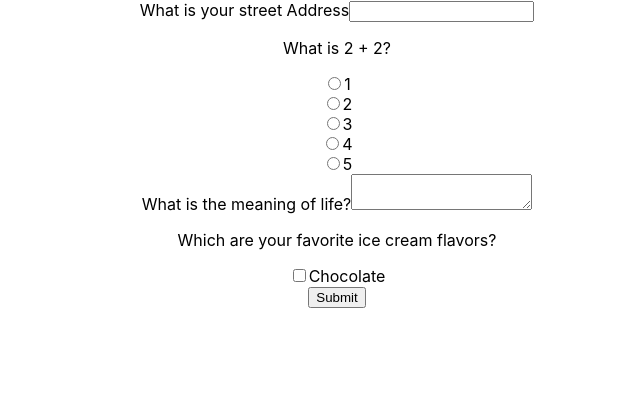
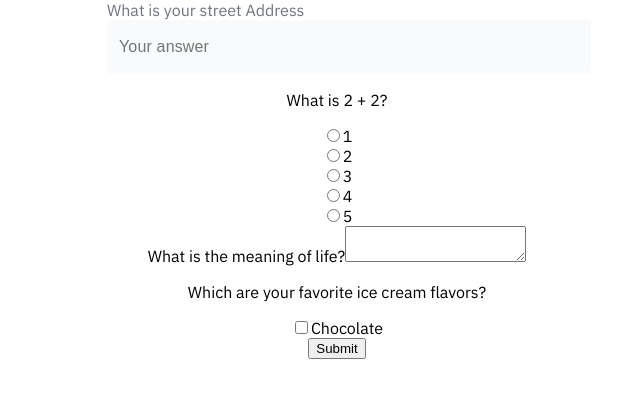
Before and after one commit to stevejd88/custom-form, a React (Create React App) app: page / in a window 1280 px wide. Shown: the top 398 px of the page, without its empty margins (303-943 px from the left). Built offline with nearby package versions, Linux system fonts and the light colour scheme.

Commit message:
Add input styles

```diff
--- a/public/index.html
+++ b/public/index.html
@@ -15,6 +15,11 @@
       user's mobile device or desktop. See https://developers.google.com/web/fundamentals/web-app-manifest/
     -->
     <link rel="manifest" href="%PUBLIC_URL%/manifest.json" />
+    <link rel="preconnect" href="https://fonts.gstatic.com" />
+    <link
+      href="https://fonts.googleapis.com/css2?family=IBM+Plex+Sans&display=swap"
+      rel="stylesheet"
+    />
     <!--
       Notice the use of %PUBLIC_URL% in the tags above.
       It will be replaced with the URL of the `public` folder during the build.
--- a/src/App.css
+++ b/src/App.css
@@ -1,38 +1,11 @@
 .App {
   text-align: center;
+  font-family: "IBM Plex Sans", sans-serif;
 }
 
-.App-logo {
-  height: 40vmin;
-  pointer-events: none;
-}
-
-@media (prefers-reduced-motion: no-preference) {
-  .App-logo {
-    animation: App-logo-spin infinite 20s linear;
-  }
-}
-
-.App-header {
-  background-color: #282c34;
-  min-height: 100vh;
+form {
+  align-items: center;
   display: flex;
   flex-direction: column;
-  align-items: center;
-  justify-content: center;
-  font-size: calc(10px + 2vmin);
-  color: white;
+  justify-content: space-between;
 }
-
-.App-link {
-  color: #61dafb;
-}
-
-@keyframes App-logo-spin {
-  from {
-    transform: rotate(0deg);
-  }
-  to {
-    transform: rotate(360deg);
-  }
-}
--- a/src/App.js
+++ b/src/App.js
@@ -40,6 +40,7 @@ function App() {
           name='address'
           value={address}
           type='text'
+          placeholder='Your answer'
           onChange={onChange}
         />
         <Radio
--- a/src/components/form-input/form-input.component.jsx
+++ b/src/components/form-input/form-input.component.jsx
@@ -1,4 +1,6 @@
 import React from "react";
+
+import "./form-input.styles.css";
 
 const FormInput = ({
   onChange,
@@ -7,11 +9,12 @@ const FormInput = ({
   name,
   value,
   type,
+  placeholder,
   readOnly,
   disabled
 }) => {
   return (
-    <div className='group'>
+    <div className='text-input group'>
       <label for={id}>{label}</label>
       <input
         className='input'
@@ -22,6 +25,7 @@ const FormInput = ({
         onChange={onChange}
         readOnly={readOnly}
         disabled={disabled}
+        placeholder={placeholder}
       ></input>
     </div>
   );
--- /dev/null
+++ b/src/components/form-input/form-input.styles.css
@@ -0,0 +1,47 @@
+.text-input {
+  display: flex;
+  flex-direction: column;
+  align-items: flex-start;
+  width: 460px;
+  height: 74px;
+  left: 16px;
+  top: 16px;
+}
+
+.text-input .input {
+  color: #b8bcca;
+  display: flex;
+  flex-direction: column;
+  align-items: flex-start;
+  width: 460px;
+  height: 48px;
+  padding: 12px;
+  font-style: normal;
+  font-weight: normal;
+  font-size: 16px;
+  line-height: 150%;
+  letter-spacing: 0.01em;
+  position: static;
+  background: #f8fafc;
+  border: none;
+  border-radius: 4px;
+  left: 0px;
+  top: 26px;
+}
+
+.input:focus {
+  color: #3b4256;
+  border: 1px solid #0048d9;
+  padding: 12px;
+  width: 460px;
+  height: 48px;
+  box-sizing: border-box;
+}
+
+.text-input label {
+  color: #6f7482;
+  /* position: static; */
+  height: 24px;
+  left: 0px;
+  top: 0px;
+}
```
